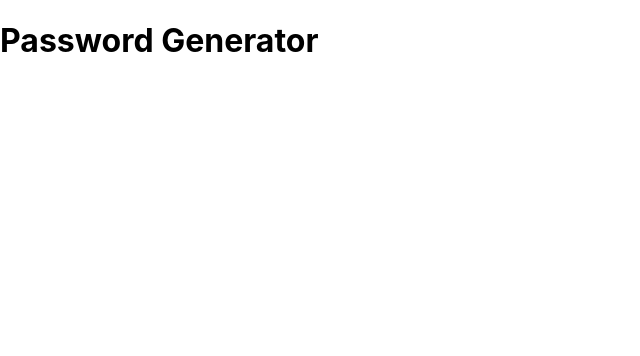
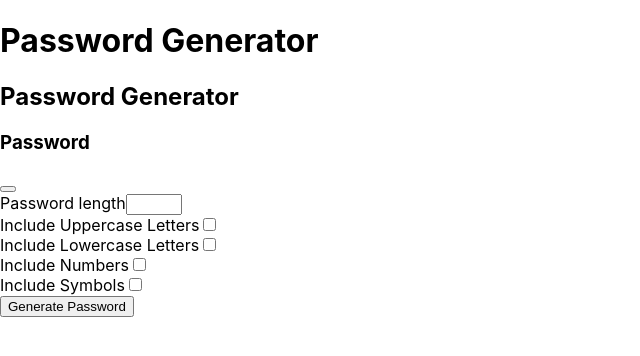
Before and after one commit to Sma-source/password-generator, a React (Create React App) app: page / in a window 1280 px wide. Shown: the top 356 px of the page, without its empty margins (0-640 px from the left). Built offline with nearby package versions, Linux system fonts and the light colour scheme.

Commit message:
add html structure

```diff
--- a/src/App.js
+++ b/src/App.js
@@ -2,6 +2,66 @@ function App() {
   return (
     <div className="App">
       <h1>Password Generator</h1>
+      <div className="container">
+        <div className="generator">
+          <h2 className="generator__header">Password Generator</h2>
+          <div className="generator__password">
+            <h3>Password</h3>
+            <button className="copy__btn">
+              <i className="far fa-clipboard"></i>
+            </button>
+          </div>
+
+          <div className="form-group">
+            <label htmlFor="password-strength">Password length</label>
+            <input
+              type="number"
+              id="password-strength"
+              name="password-strength"
+              max="20"
+              min="10"
+            />
+          </div>
+
+          <div className="form-group">
+            <label htmlFor="uppercase-letters">Include Uppercase Letters</label>
+            <input
+              type="checkbox"
+              id="uppercase-letters"
+              name="uppercase-letters"
+            />
+          </div>
+
+          <div className="form-group">
+            <label htmlFor="lowercase-letters">Include Lowercase Letters</label>
+            <input
+              type="checkbox"
+              id="lowercase-letters"
+              name="lowercase-letters"
+            />
+          </div>
+
+          <div className="form-group">
+            <label htmlFor="include-numbers">Include Numbers</label>
+            <input
+              type="checkbox"
+              id="include-numbers"
+              name="include-numbers"
+            />
+          </div>
+
+          <div className="form-group">
+            <label htmlFor="include-symbols">Include Symbols</label>
+            <input
+              type="checkbox"
+              id="include-symbols"
+              name="include-symbols"
+            />
+          </div>
+
+          <button className="generator__btn">Generate Password</button>
+        </div>
+      </div>
     </div>
   );
 }
```
